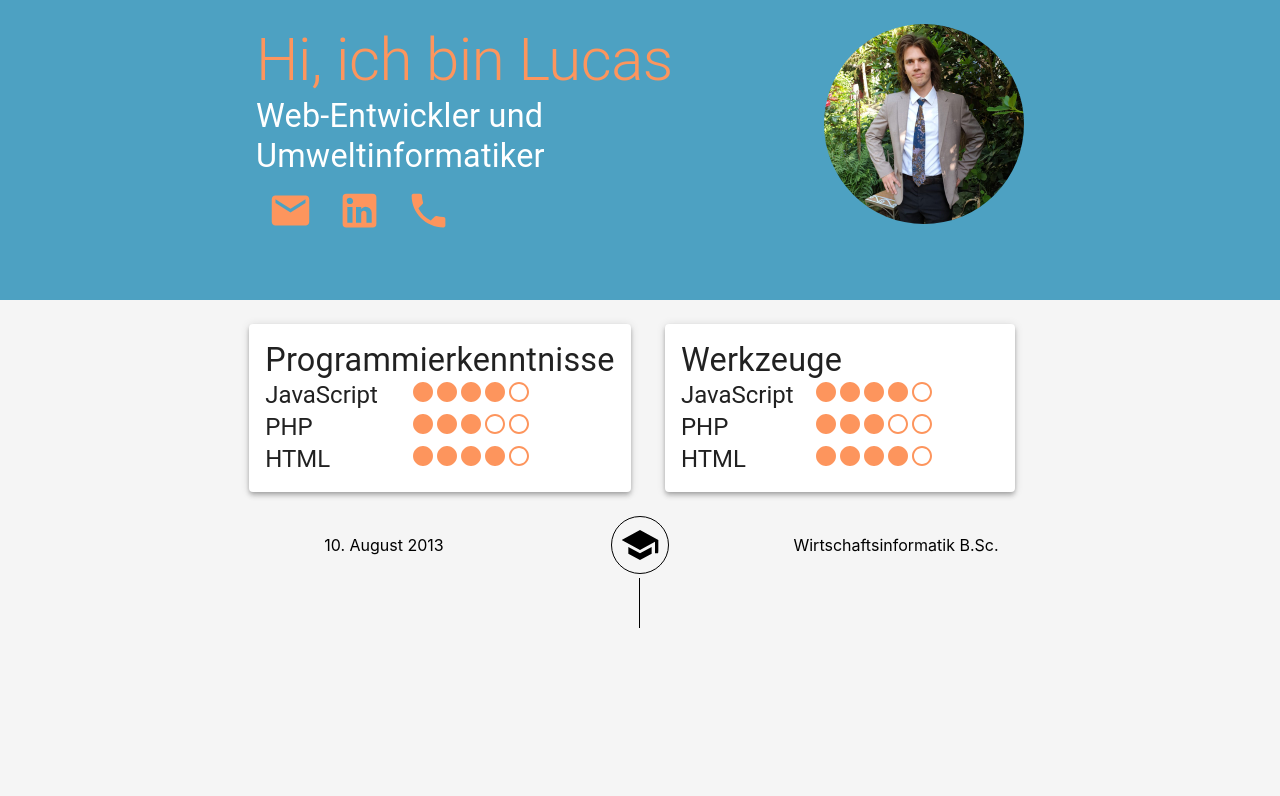
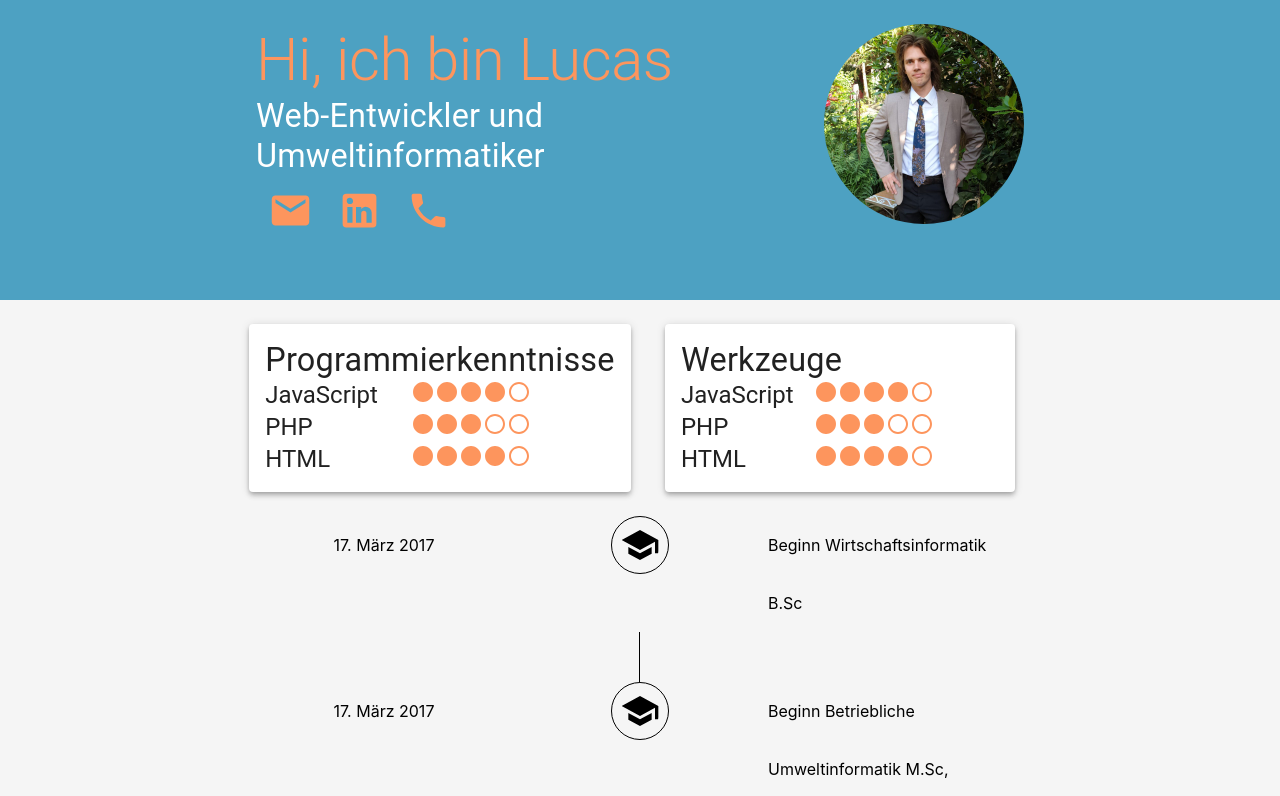
Before and after one commit to lucas-ipsum/lucas-cv, a React (Create React App) app: page / in a window 1280 px wide. Shown: the top 796 px of the page. Built offline with nearby package versions, Linux system fonts and the light colour scheme.

Commit message:
Time Line data from array

```diff
--- a/src/components/TimeLine/TimeLine.js
+++ b/src/components/TimeLine/TimeLine.js
@@ -3,14 +3,21 @@ import React from 'react'
 import { Box } from '@mui/material';
 import style from '../sytle/style';
 import TimeLineItem from '../TimeLineItem/TimeLineItem';
+import data from '../../data/cvTimeline';
 
 function TimeLine(props) {
+var timeLineItems = [];
 
+// Get TimeLine Data
+for (let i = 0; i < data.length; i++) {
+    timeLineItems.push(<TimeLineItem title={data[i].title} date={data[i].date} category={data[i].category} />)
+}
+console.log(data[1].title)
 // Render Function
 return (
     <Box>
         <Box sx={style}>
-            <TimeLineItem />
+            {timeLineItems}
         </Box>
     </Box>
 )
--- a/src/components/TimeLineItem/TimeLineItem.js
+++ b/src/components/TimeLineItem/TimeLineItem.js
@@ -8,19 +8,21 @@ import TimeLineDate from './TimeLineItemComponents/TimeLineDate';
 import TimeLineEntry from './TimeLineItemComponents/TimeLineEntry';
 
 function TimeLineItem(props) {
+console.log('hi')
+console.log(props)
 var title = `Wirtschaftsinformatik B.Sc.` ;
 // Render Function
 return (
     <Box>
         <Grid container>
         <Grid item xs={4} sx={{display: 'flex', justifyContent: 'center' }}>
-                <TimeLineDate />
+                <TimeLineDate date={props.date} />
             </Grid>
             <Grid item xs={4} sx={{display: 'flex', justifyContent: 'center' }}>
-                <TimeLineIcon />
+                <TimeLineIcon category={props.category}/>
             </Grid>
             <Grid item xs={4} sx={{display: 'flex', justifyContent: 'center' }}>
-                <TimeLineEntry />
+                <TimeLineEntry title={props.title}/>
             </Grid>
             <Grid item xs={6}>
                 <Divider sx={{height: '50px', borderColor:'#000000' }} orientation='vertical' />
--- a/src/components/TimeLineItem/TimeLineItemComponents/TimeLineDate.js
+++ b/src/components/TimeLineItem/TimeLineItemComponents/TimeLineDate.js
@@ -3,14 +3,14 @@ import { Box } from '@mui/material';
 
 function TimeLineDate (props) {
 var date = '10. August 2013';
-
+console.log(props)
 
 // Render Function
 return (
     <Box sx={{
         lineHeight: '58px'
     }}>
-        {date}
+        {props.date}
     </Box>
 )
 }
--- a/src/components/TimeLineItem/TimeLineItemComponents/TimeLineEntry.js
+++ b/src/components/TimeLineItem/TimeLineItemComponents/TimeLineEntry.js
@@ -9,7 +9,7 @@ return (
     <Box sx={{
         lineHeight: '58px'
     }}>
-        {entry}
+        {props.title}
     </Box>
 )
 }
--- a/src/data/cvTimeline.js
+++ b/src/data/cvTimeline.js
@@ -1,12 +1,19 @@
 const data = [
     {
-        title: 'Test1',
-        date: '17. März 2017'
+        title: 'Beginn Wirtschaftsinformatik B.Sc',
+        date: '17. März 2017',
+        category: 'university'
     },
     {
-        title: 'Test1',
-        date: '17. März 2017'
-    }
+        title: 'Beginn Betriebliche Umweltinformatik M.Sc,',
+        date: '17. März 2017',
+        category: 'university'
+    },
+    {
+        title: 'IT-Support',
+        date: '17. März 2017',
+        category: 'job'
+    },
 ]
 
 export default data;
```
